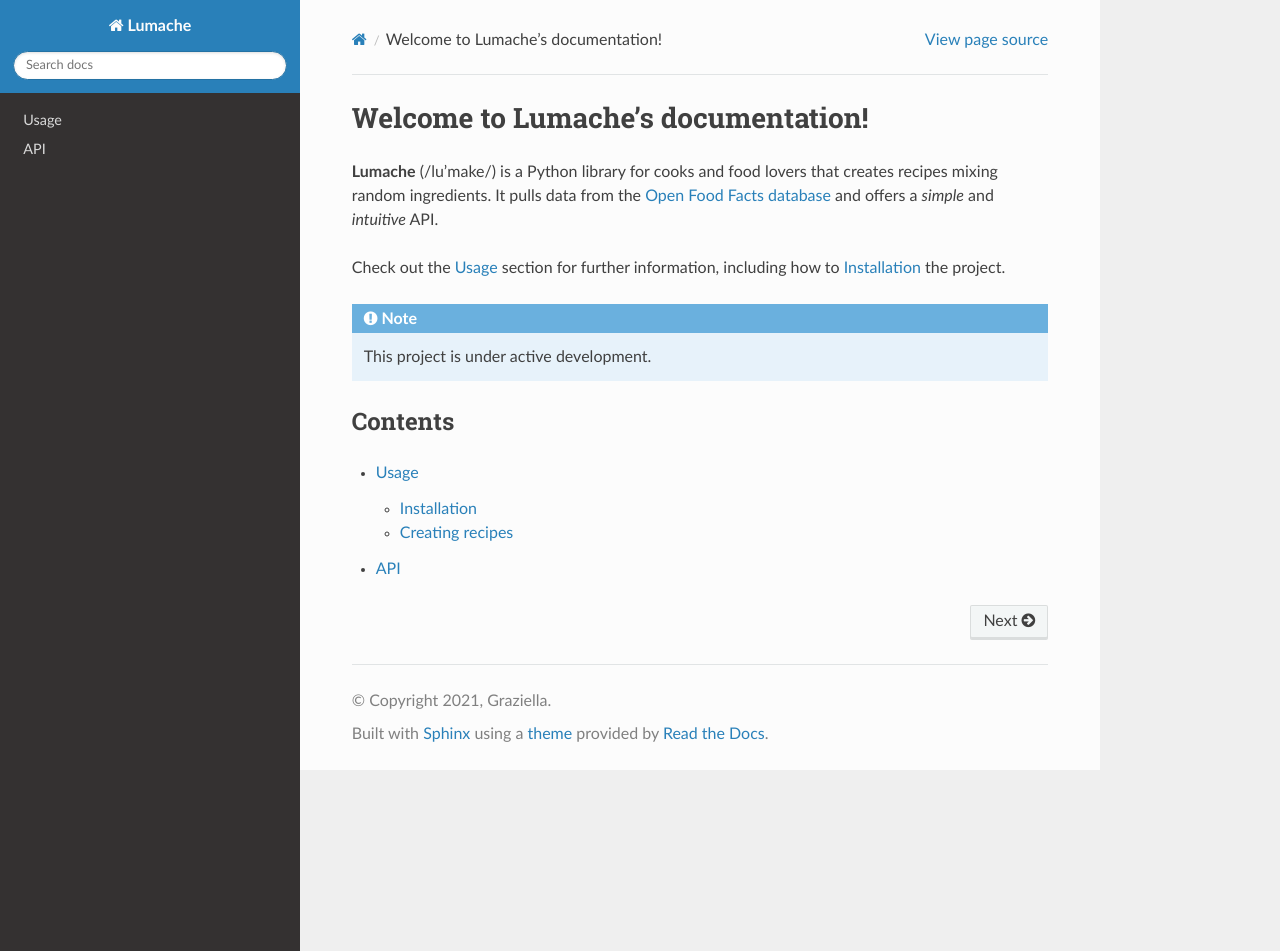
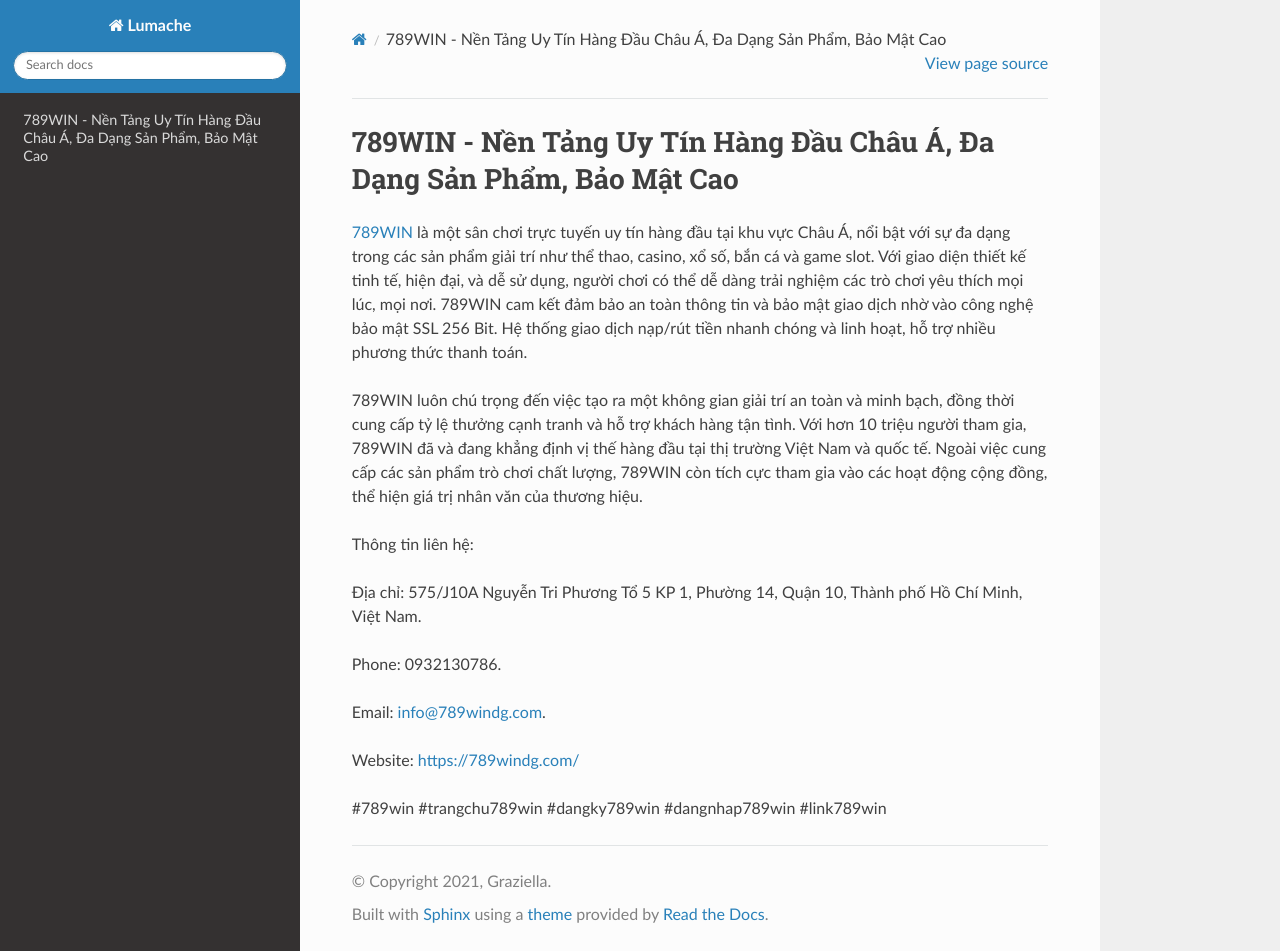
Before and after one commit to parkisngan19/789windgcom, a Sphinx documentation site: the page built from docs/source/index.rst, in a window 1280 px wide and 951 px high. Built offline with Sphinx 7.4.7 and the Read the Docs theme 3.1.0, drawn with Linux system fonts in a browser that asks for light colours.

Commit message:
Update index.rst

```diff
--- a/docs/source/index.rst
+++ b/docs/source/index.rst
@@ -1,22 +1,18 @@
-Welcome to Lumache's documentation!
+789WIN - Nền Tảng Uy Tín Hàng Đầu Châu Á, Đa Dạng Sản Phẩm, Bảo Mật Cao
 ===================================
 
-**Lumache** (/lu'make/) is a Python library for cooks and food lovers
-that creates recipes mixing random ingredients.
-It pulls data from the `Open Food Facts database <https://world.openfoodfacts.org/>`_
-and offers a *simple* and *intuitive* API.
+`789WIN <https://789windg.com/>`_ là một sân chơi trực tuyến uy tín hàng đầu tại khu vực Châu Á, nổi bật với sự đa dạng trong các sản phẩm giải trí như thể thao, casino, xổ số, bắn cá và game slot. Với giao diện thiết kế tinh tế, hiện đại, và dễ sử dụng, người chơi có thể dễ dàng trải nghiệm các trò chơi yêu thích mọi lúc, mọi nơi. 789WIN cam kết đảm bảo an toàn thông tin và bảo mật giao dịch nhờ vào công nghệ bảo mật SSL 256 Bit. Hệ thống giao dịch nạp/rút tiền nhanh chóng và linh hoạt, hỗ trợ nhiều phương thức thanh toán.
 
-Check out the :doc:`usage` section for further information, including
-how to :ref:`installation` the project.
+789WIN luôn chú trọng đến việc tạo ra một không gian giải trí an toàn và minh bạch, đồng thời cung cấp tỷ lệ thưởng cạnh tranh và hỗ trợ khách hàng tận tình. Với hơn 10 triệu người tham gia, 789WIN đã và đang khẳng định vị thế hàng đầu tại thị trường Việt Nam và quốc tế. Ngoài việc cung cấp các sản phẩm trò chơi chất lượng, 789WIN còn tích cực tham gia vào các hoạt động cộng đồng, thể hiện giá trị nhân văn của thương hiệu.
 
-.. note::
+Thông tin liên hệ:
 
-   This project is under active development.
+Địa chỉ: 575/J10A Nguyễn Tri Phương Tổ 5 KP 1, Phường 14, Quận 10, Thành phố Hồ Chí Minh, Việt Nam.
 
-Contents
---------
+Phone: 0932130786.
 
-.. toctree::
+Email: info@789windg.com.
 
-   usage
-   api
+Website: https://789windg.com/
+
+#789win #trangchu789win #dangky789win #dangnhap789win #link789win
```
